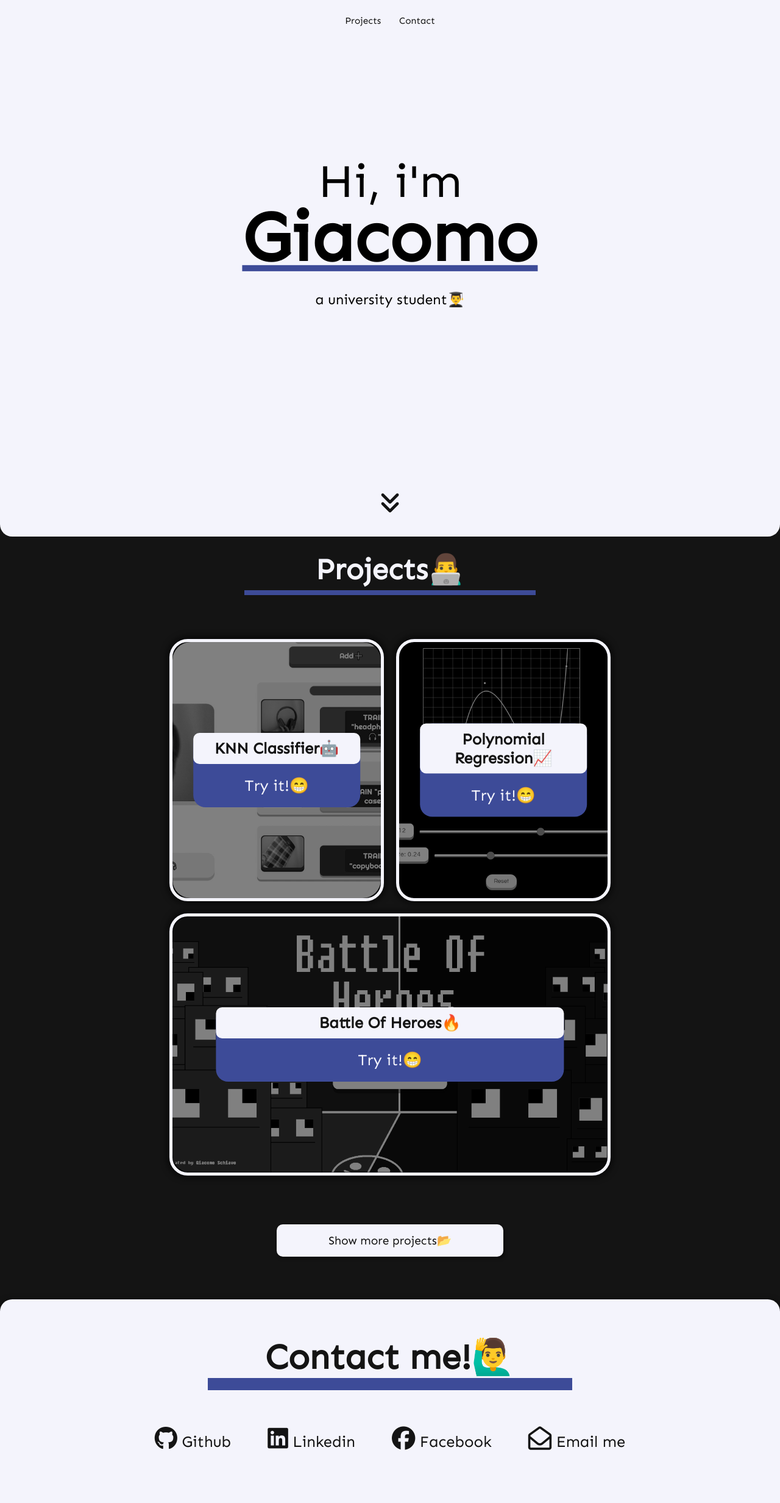
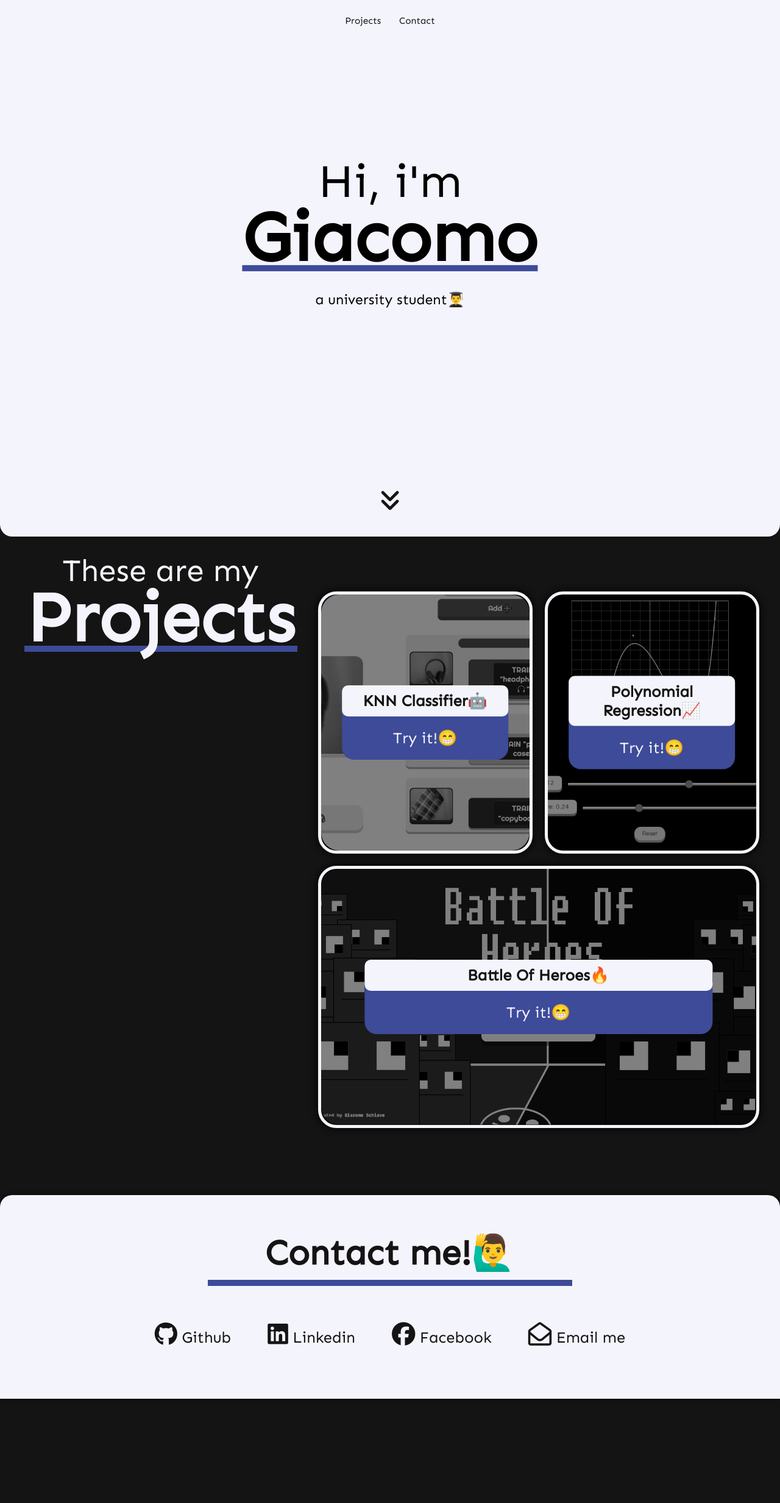
Before and after one commit to giacomoschiavo/giacomoschiavo.github.io, a Jekyll site: the page built from index.markdown, in a window 1280 px wide. Shown: the whole page at 61% size. Built offline with Jekyll 4.4.1, drawn with Linux system fonts in a browser that asks for light colours; nearby versions of some CDN libraries; after the commit the page ends 2294 px from its top, so only the background shows below that.

Commit message:
summary
projects section refactoring

```diff
--- a/_includes/projects.html
+++ b/_includes/projects.html
@@ -1,5 +1,9 @@
 <section class="projects" id="projects-section">
-  <h2 class="projects-title">Projects👨‍💻</h2>
+  <div class="projects-title-container">
+    <p class="header-big">These are my</p>
+    <p class="header-little">Projects</p>
+    <!-- <p class="header-sub">or what I tried to do xd</p> -->
+  </div>
   <div class="projects-container">
     {% for item in site.data.projects %}
     <article class="project">
@@ -13,9 +17,9 @@
     </article>
     {% endfor %}
   </div>
-  <div class="projects-more">
+  <!-- <div class="projects-more">
     <a href="https://giacomoschiavo.github.io/projects/" target="_blank"
       >Show more projects📂</a
     >
-  </div>
+  </div> -->
 </section>
--- a/_sass/footer.scss
+++ b/_sass/footer.scss
@@ -14,10 +14,10 @@ footer {
   font-size: 4.5vw;
   text-align: center;
   padding: 40px 20px;
-  padding-bottom: 0;
+  padding-bottom: 10px;
   width: 45%;
   margin: 0 auto;
-  border-bottom: 20px solid $special;
+  border-bottom: 10px solid $special;
 }
 
 .footer-links {
--- a/_sass/header.scss
+++ b/_sass/header.scss
@@ -21,7 +21,7 @@ header {
   position: absolute;
   bottom: 0;
   left: 50%;
-  animation: scrollAnim 0.5s ease-in-out infinite alternate;
+  animation: scrollAnim 1s ease-in-out infinite alternate;
 }
 
 // .whitediv {
--- a/_sass/projects.scss
+++ b/_sass/projects.scss
@@ -1,6 +1,9 @@
 .projects {
   max-height: 150vh;
   padding: 10px 20px;
+  display: flex;
+  flex-direction: row;
+  flex-wrap: wrap;
 }
 
 .projects-container {
@@ -13,14 +16,17 @@
   height: 100vh;
 }
 
-.projects-title {
+.projects-title-container {
   padding: 5px 15px;
   color: $white;
   margin: 10px auto;
   font-size: 3rem;
   text-align: center;
   width: 35vw;
-  box-shadow: 0 8px $special;
+}
+
+.projects-title-container .header-big {
+  font-size: 4vw;
 }
 
 .project {
```
